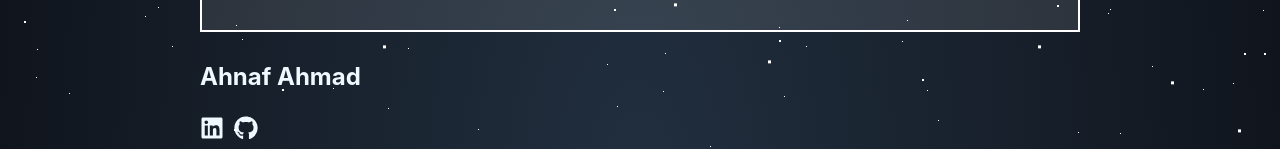
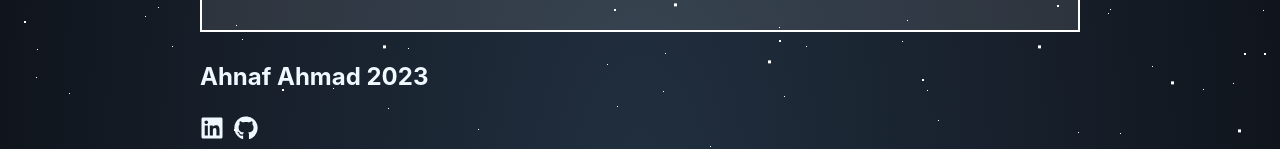
Before and after one commit to developer-xyyz/portfolio-app, a React (Create React App) app: page / in a window 1280 px wide. Shown: the part 1080-1229 px from the top of the page. Built offline with nearby package versions, Linux system fonts and the light colour scheme.

Commit message:
updated footer

```diff
--- a/src/components/Footer.js
+++ b/src/components/Footer.js
@@ -8,7 +8,7 @@ const Footer = () => {
 
     return (
         <div className="footer">
-            <h1 className="footer-text">Ahnaf Ahmad</h1>
+            <h1 className="footer-text">Ahnaf Ahmad 2023</h1>
             <ul className="socialMedia-list">
                 <a href="https://www.linkedin.com/in/ahnaf-ahmad-8006b4249/" target="_blank">
                     <li><FaLinkedin size="1.5em"/></li>
```
Also changed, not shown: 1 other file (tests, documents, lock files or other folders).
